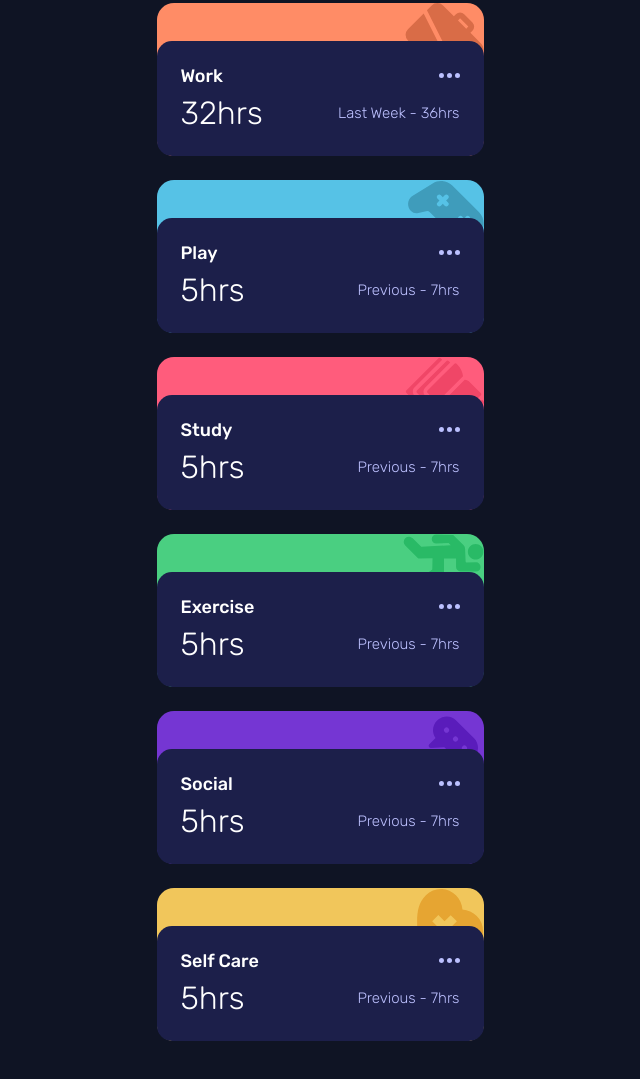
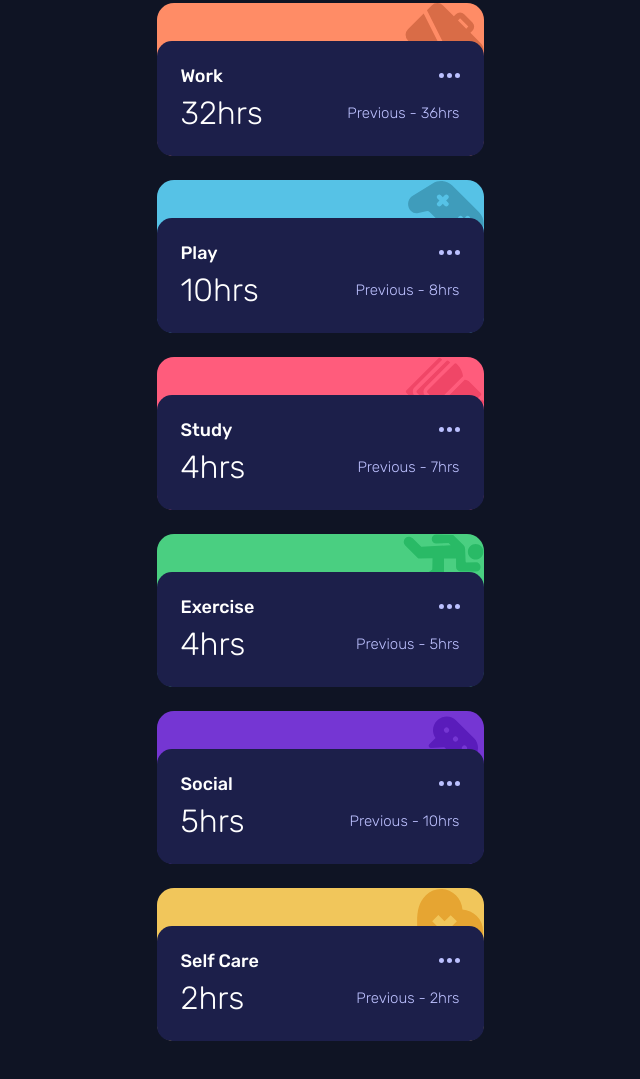
Before and after one commit to CiaoGab/time-tracking-dashboard-main, a plain HTML site: page index.html in a window 1280 px wide. Shown: the part 309-1388 px from the top of the page, without its empty margins (320-960 px from the left). Drawn offline with Linux system fonts and the light colour scheme.

Commit message:
Update activity stats in index.html to reflect accurate time tracking data

```diff
--- a/index.html
+++ b/index.html
@@ -40,7 +40,7 @@
           </div>
           <div class="activity-stats">
             <h3>32hrs</h3>
-            <p>Last Week - 36hrs</p>
+            <p>Previous - 36hrs</p>
           </div>
       </div>
     </div>
@@ -53,8 +53,8 @@
             <img src="images\icon-ellipsis.svg" alt="ellipsis">
           </div>
           <div class="activity-stats">
-            <h3>5hrs</h3>
-            <p>Previous - 7hrs</p>
+            <h3>10hrs</h3>
+            <p>Previous - 8hrs</p>
           </div>
         </div>
       </div>
@@ -68,7 +68,7 @@
             <img src="images\icon-ellipsis.svg" alt="ellipsis">
           </div>
           <div class="activity-stats">
-            <h3>5hrs</h3>
+            <h3>4hrs</h3>
             <p>Previous - 7hrs</p>
           </div>
         </div>
@@ -83,8 +83,8 @@
             <img src="images\icon-ellipsis.svg" alt="ellipsis">
           </div>
           <div class="activity-stats">
-            <h3>5hrs</h3>
-            <p>Previous - 7hrs</p>
+            <h3>4hrs</h3>
+            <p>Previous - 5hrs</p>
           </div>
         </div>
       </div>
@@ -99,7 +99,7 @@
           </div>
           <div class="activity-stats">
             <h3>5hrs</h3>
-            <p>Previous - 7hrs</p>
+            <p>Previous - 10hrs</p>
           </div>
         </div>
       </div>
@@ -113,8 +113,8 @@
             <img src="images\icon-ellipsis.svg" alt="ellipsis">
           </div>
           <div class="activity-stats">
-            <h3>5hrs</h3>
-            <p>Previous - 7hrs</p>
+            <h3>2hrs</h3>
+            <p>Previous - 2hrs</p>
           </div>
         </div>
       </div>
```
